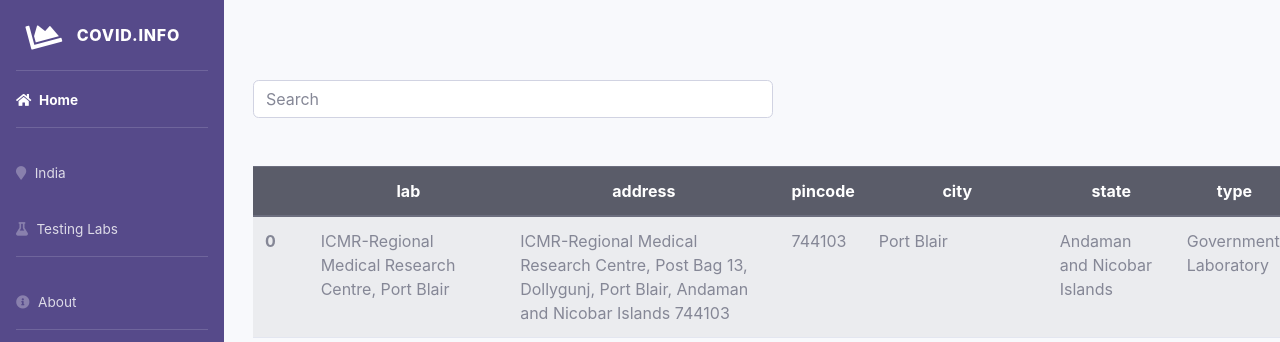
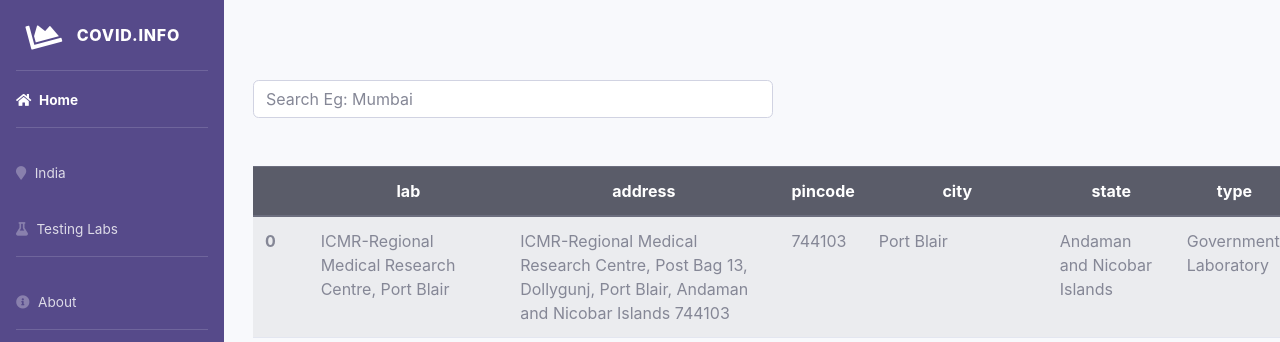
Before and after one commit to AtharvaKatre/Covid19-Infographics, a Django app: page /testing_labs in a window 1280 px wide. Shown: the top 342 px of the page. Run offline with Django 3.2, Linux system fonts and the light colour scheme; parts of the project's set-up code (start-up, migrations or seed data) failed here and were passed over; some libraries are stand-ins or nearby versions.

Commit message:
Update testing_labs.html

```diff
--- a/templates/testing_labs.html
+++ b/templates/testing_labs.html
@@ -2,6 +2,7 @@
 {% load static %}
 {% block content %}
 <title>Covid.info - Testing Labs</title>
+
 <script>
     function myFunction() {
         // Declare variables
@@ -28,16 +29,15 @@
 
 <!-- Search form -->
 <div class="container">
-    <input id="myInput" class="form-control " style="width: 50%; margin-top: 80px;" type="text" placeholder="Search"
+    <input id="myInput" class="form-control " style="width: 50%; margin-top: 80px;" type="text" placeholder="Search Eg: Mumbai"
         aria-label="Search" onkeyup="myFunction()">
     <br>
-    <table id='labs_table' align="center" class="table table-striped mt-4">
+    <table style="size: 50%;" id='labs_table' align="center" class="table table-striped mt-4">
         <thead class="thead-dark">
             <tr style="text-align: center;">
                 <th></th>
                 <th>lab</th>
-                <th>
-                    address</th>
+                <th>address</th>
                 <th>pincode</th>
                 <th>city</th>
                 <th>state</th>
```
